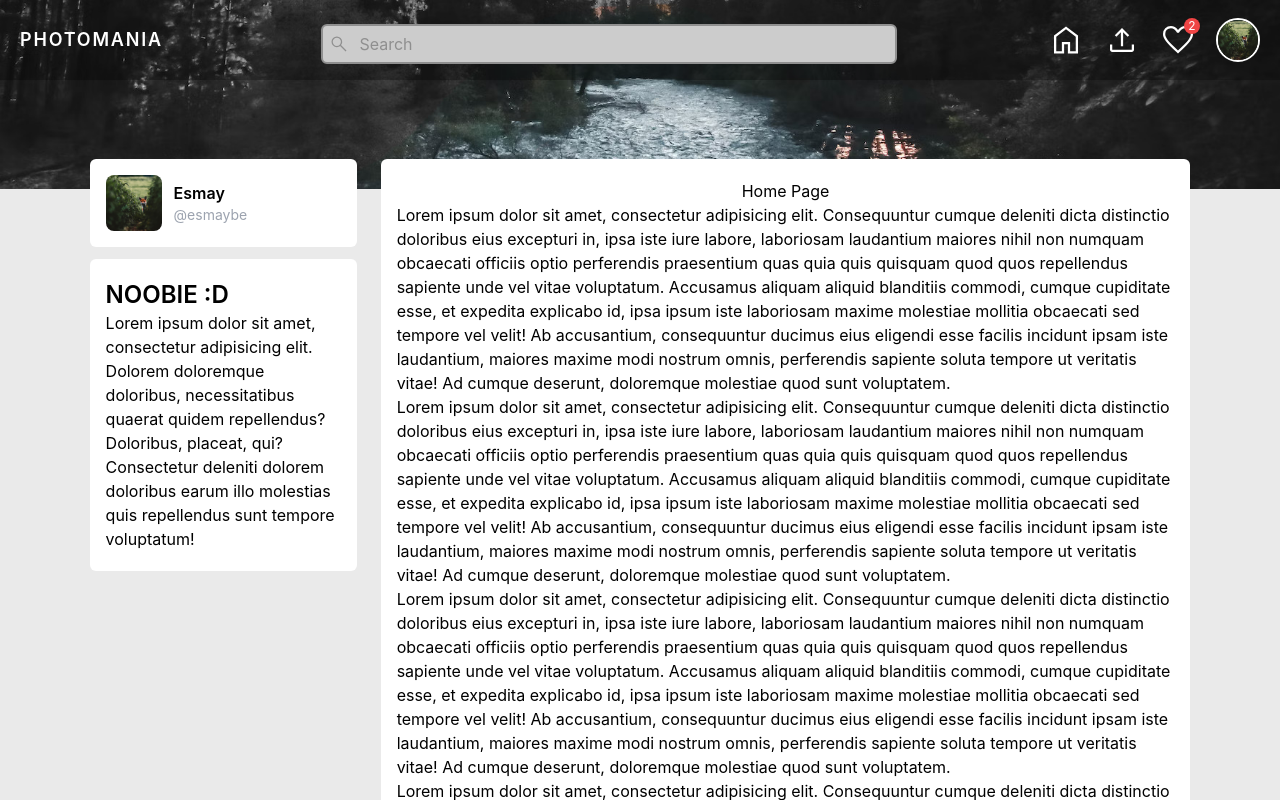
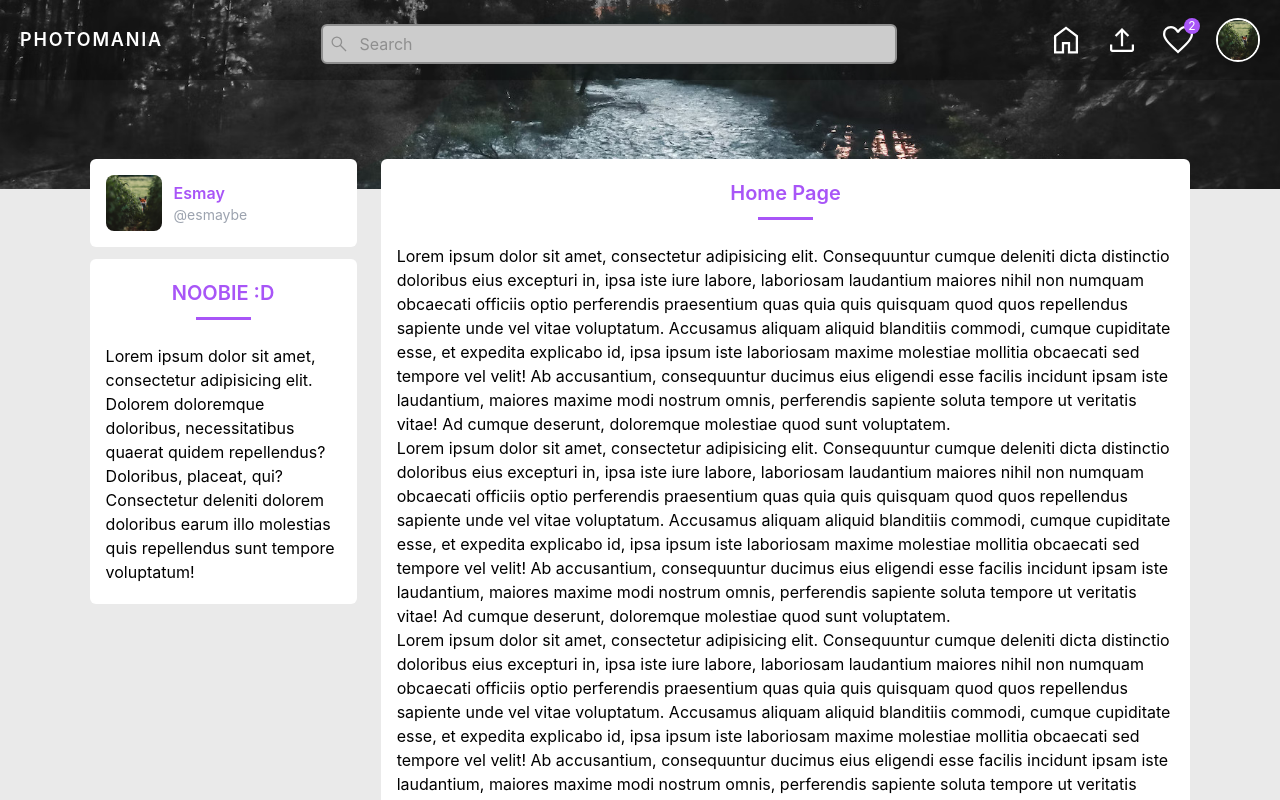
Before and after one commit to twarixx/Photomania, a React (Create React App) app in the folder client/: page / in a window 1280 px wide. Shown: the top 800 px of the page. Built offline with nearby package versions, Linux system fonts and the light colour scheme.

Commit message:
Added accent colours

```diff
--- a/client/src/App.css
+++ b/client/src/App.css
@@ -6,6 +6,19 @@ body {
     background: #eaeaea;
 }
 
-.icon-white {
-    filter: invert(100%) sepia(100%) saturate(0%) hue-rotate(288deg) brightness(102%) contrast(102%);
+@layer components {
+    .header {
+        @apply text-purple-500 font-semibold text-center text-xl mb-3 pb-3 m-auto;
+    }
+
+    .header::after {
+        content: '';
+        display: block;
+        width: 55px;
+        height: 3px;
+        background: rgb(168 85 247);
+        left: 0;
+        right: 0;
+        margin: 10px auto 0px auto;
+    }
 }
--- a/client/src/components/Header.js
+++ b/client/src/components/Header.js
@@ -146,7 +146,7 @@ function notifications() {
                             <div className="relative">
                                 <img className="w-8 sm:w-9 mr-3 sm:mr-5 h-full" src="/icons/notifications.svg"
                                      alt="Notifications" title="Notifications"/>
-                                <div className="absolute flex bottom-6 right-4 items-center justify-center bg-red-500 rounded-full text-white w-4 h-4 text-xs">2</div>
+                                <div className="absolute flex bottom-6 right-4 items-center justify-center bg-purple-500 rounded-full text-white w-4 h-4 text-xs">2</div>
                             </div>
                         </Popover.Button>
                         <Transition
@@ -161,7 +161,7 @@ function notifications() {
                                 className="absolute left-1/2 z-30 mt-3 w-screen max-w-md -translate-x-[85%] transform px-4 sm:px-0">
                                 <div className="overflow-hidden rounded-lg shadow-lg ring-1 ring-black ring-opacity-5">
                                     <div className="relative grid gap-8 bg-white p-7 lg:grid-cols-1">
-                                        <p className="text-black font-semibold block">Notifications</p>
+                                        <p className="text-black font-semibold block text-purple-500">Notifications</p>
                                         <Notification title="Shaquille" message="started following you!" />
                                         <Notification title="Admin" message="sent you a message!" />
                                     </div>
--- a/client/src/components/Sidebar.js
+++ b/client/src/components/Sidebar.js
@@ -9,7 +9,7 @@ function Sidebar() {
                         <img className="w-14 aspect-square object-cover h-full rounded-lg"
                              src="/images/profile_pictures/esmay.jpg" alt="Profile Pic"/>
                         <div className="justify-center ml-3">
-                            <h1 className="text-md font-semibold">Esmay</h1>
+                            <h1 className="text-md font-semibold text-purple-500">Esmay</h1>
                             <p className="text-gray-400 text-sm">@esmaybe</p>
                         </div>
                     </div>
@@ -17,7 +17,7 @@ function Sidebar() {
             </div>
             <div
                 className="hidden sm:block w-auto rounded-none sm:rounded-md px-4 py-5 ml-30 w-2/6 bg-white text-black z-20">
-                <h1 className="text-2xl font-semibold">NOOBIE :D</h1>
+                <h1 className="header">NOOBIE :D</h1>
                 <p>Lorem ipsum dolor sit amet, consectetur adipisicing elit. Dolorem doloremque doloribus,
                     necessitatibus quaerat quidem repellendus? Doloribus, placeat, qui? Consectetur deleniti dolorem
                     doloribus earum illo molestias quis repellendus sunt tempore voluptatum!</p>
--- a/client/src/pages/HomePage.js
+++ b/client/src/pages/HomePage.js
@@ -1,7 +1,7 @@
 function HomePage() {
     return (
         <div>
-            <h1 className="text-center">Home Page</h1>
+            <h1 className="header">Home Page</h1>
 
             <p>
                 Lorem ipsum dolor sit amet, consectetur adipisicing elit. Consequuntur cumque deleniti dicta distinctio
```
